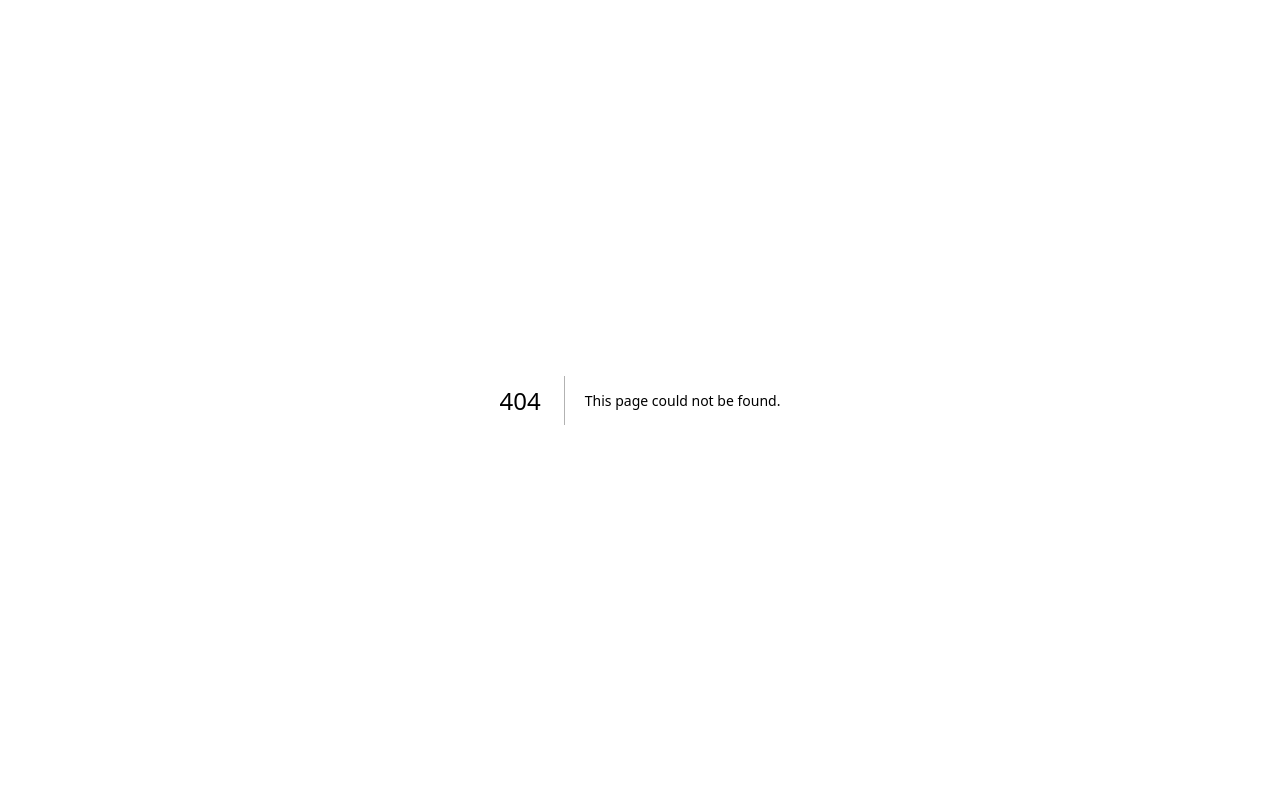
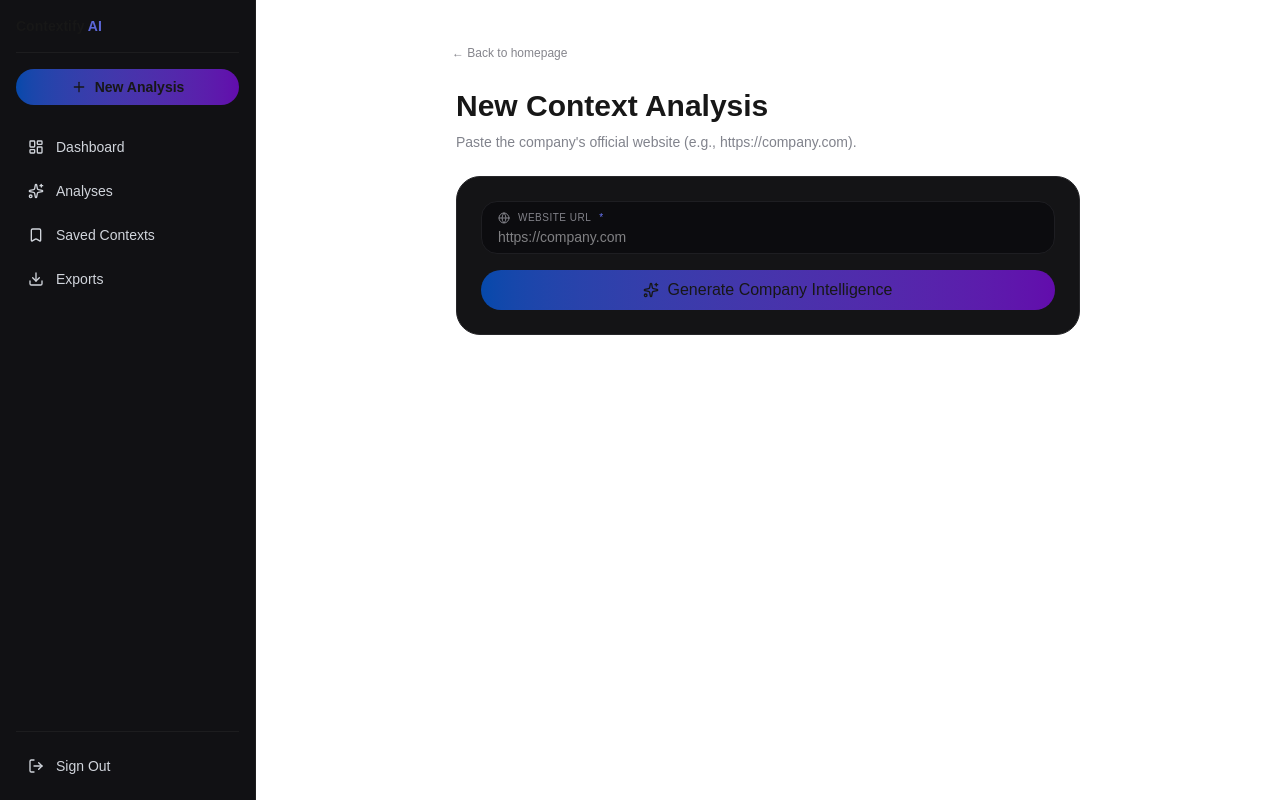
Before and after one commit to khu5hii/contextify.ai, a Next.js app: page /new in a window 1280 px wide. Before the commit this address had no page. Built offline with nearby package versions, Linux system fonts and the light colour scheme.

Commit message:
add New Context Analysis page

```diff
--- /dev/null
+++ b/app/(dashboard)/new/page.tsx
@@ -0,0 +1,84 @@
+import Link from "next/link";
+
+export default function New() {
+  return (
+    <main className="py-10 px-10">
+      <div className="mx-auto max-w-2xl space-y-8">
+        <Link
+          href="/dashboard"
+          className="pl-5 text-xs text-[#85858C] hover:text-white transition-colors"
+        >
+          ← Back to homepage
+        </Link>
+        <div className="flex flex-col gap-6 p-6">
+          <section className="flex flex-col gap-2">
+            <h1 className="text-3xl font-semibold">New Context Analysis</h1>
+
+            <p className="text-sm text-[#81838C]">
+              Paste the company's official website (e.g., https://company.com).
+            </p>
+          </section>
+
+          <section>
+            <div className="flex flex-col gap-4 rounded-3xl border border-[#262629] bg-[#141416] p-6">
+              <div className="rounded-2xl border border-[#1E1E22] bg-[#0C0C0F] px-4 py-2 transition-all focus-within:ring-1 focus-within:ring-blue-500">
+                <label htmlFor="website" className="flex w-full flex-col">
+                  <span className="flex items-center gap-2 uppercase text-[10px] tracking-wider text-[#828289]">
+                    <svg
+                      xmlns="http://www.w3.org/2000/svg"
+                      width="24"
+                      height="24"
+                      viewBox="0 0 24 24"
+                      fill="none"
+                      stroke="currentColor"
+                      strokeWidth="2"
+                      strokeLinecap="round"
+                      strokeLinejoin="round"
+                      className="size-3"
+                      aria-hidden="true"
+                    >
+                      <circle cx="12" cy="12" r="10" />
+                      <path d="M12 2a14.5 14.5 0 0 0 0 20 14.5 14.5 0 0 0 0-20" />
+                      <path d="M2 12h20" />
+                    </svg>
+                    Website URL
+                    <span className="text-[#6875f6]">*</span>
+                  </span>
+
+                  <input
+                    id="website"
+                    type="url"
+                    required
+                    placeholder="https://company.com"
+                    className="h-5 w-full bg-transparent text-white caret-white outline-none placeholder:text-sm placeholder:text-[#808083] font-medium pt-1"
+                  />
+                </label>
+              </div>
+              <button className="flex justify-center items-center gap-2 bg-gradient-to-r from-[#0549ab] to-[#620cac] transition hover:from-[#0a5bd6] hover:to-[#7b15d1] py-2 w-full rounded-4xl">
+                <svg
+                  xmlns="http://www.w3.org/2000/svg"
+                  width="24"
+                  height="24"
+                  viewBox="0 0 24 24"
+                  fill="none"
+                  stroke="currentColor"
+                  strokeWidth="2"
+                  strokeLinecap="round"
+                  strokeLinejoin="round"
+                  className="lucide lucide-sparkles size-4"
+                  aria-hidden="true"
+                >
+                  <path d="M11.017 2.814a1 1 0 0 1 1.966 0l1.051 5.558a2 2 0 0 0 1.594 1.594l5.558 1.051a1 1 0 0 1 0 1.966l-5.558 1.051a2 2 0 0 0-1.594 1.594l-1.051 5.558a1 1 0 0 1-1.966 0l-1.051-5.558a2 2 0 0 0-1.594-1.594l-5.558-1.051a1 1 0 0 1 0-1.966l5.558-1.051a2 2 0 0 0 1.594-1.594z"></path>
+                  <path d="M20 2v4"></path>
+                  <path d="M22 4h-4"></path>
+                  <circle cx="4" cy="20" r="2"></circle>
+                </svg>
+                Generate Company Intelligence
+              </button>
+            </div>
+          </section>
+        </div>
+      </div>
+    </main>
+  );
+}
```
